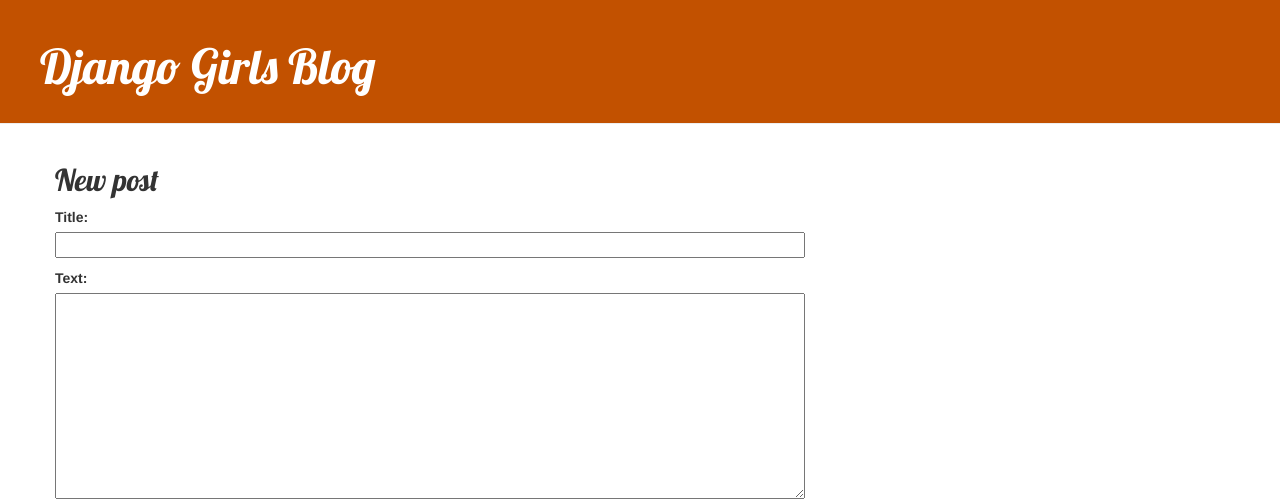
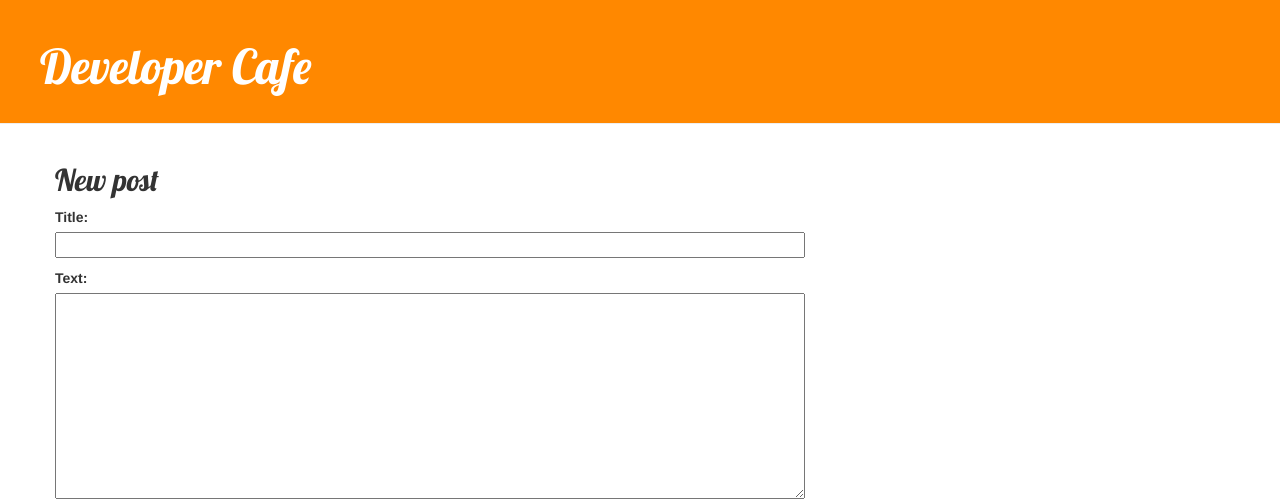
Before and after one commit to nisatutucu-kentivo/my-first-blog, a Django app: template blog/templates/blog/post_edit.html in a window 1280 px wide. Shown: the top 503 px of the page. Run offline with Django 3.2, Linux system fonts and the light colour scheme; the template is opened without the code that fills it: values that come from a table or form of the project are taken from there, others are empty; some libraries are stand-ins or nearby versions.

Commit message:
Developers

```diff
--- a/blog/static/css/blog.css
+++ b/blog/static/css/blog.css
@@ -1,5 +1,5 @@
 .page-header {
-    background-color: #C25100;
+    background-color:#ff8800;
     margin-top: 0;
     padding: 20px 20px 20px 40px;
 }
@@ -39,8 +39,9 @@
 
 .post {
     margin-bottom: 70px;
+    width: 80%;
 }
 
 .post h2 a, .post h2 a:visited {
-    color: #000000;
+    color: red;
 }
--- a/blog/templates/blog/base.html
+++ b/blog/templates/blog/base.html
@@ -12,11 +12,11 @@
     {% if user.is_authenticated %}
         <a href="{% url 'post_new' %}" class="top-menu"><span class="glyphicon glyphicon-plus"></span></a>
     {% endif %}
-    <title>Django Girls</title>
+    <title>Developer Cafe</title>
 </head>
 <body>
     <div class="page-header">
-        <h1><a href="/">Django Girls Blog</a></h1>
+        <h1><a href="/">Developer Cafe</a></h1>
     </div>
     <div class="content container">
         <div class="row">
```
